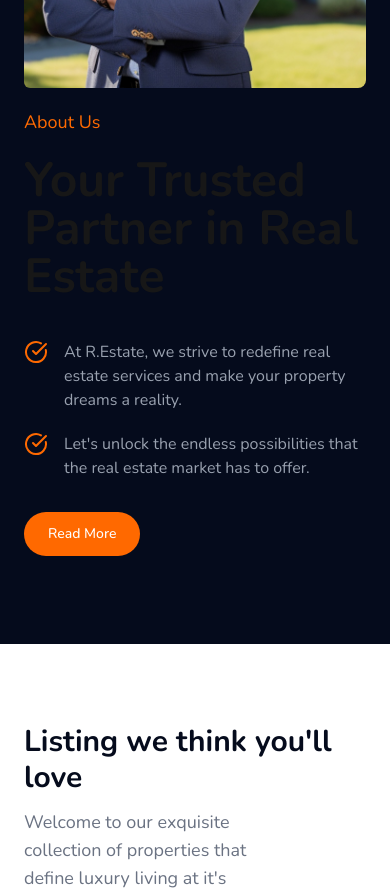
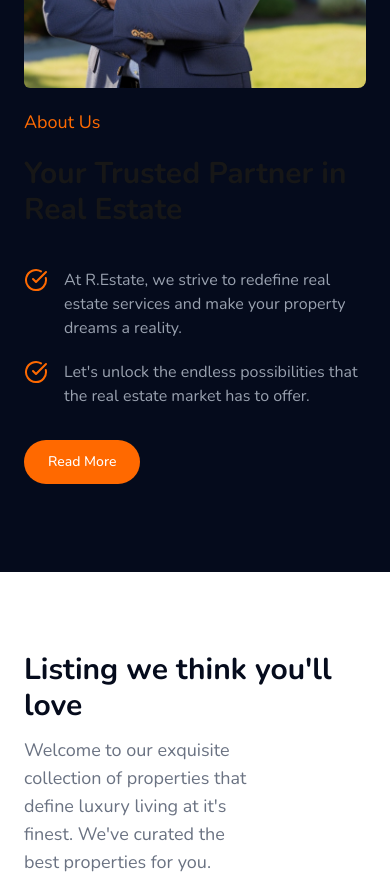
Before and after one commit to trustonyekwere/rs, a Next.js app: page / in a window 390 px wide. Shown: the part 3320-4214 px from the top of the page. Built offline with nearby package versions, Linux system fonts and the light colour scheme.

Commit message:
fixed text size

```diff
--- a/app/components/sections/About.tsx
+++ b/app/components/sections/About.tsx
@@ -21,7 +21,7 @@ export default function About() {
 
                         <div>
                             <p className="text-orange-500 text-lg">About Us</p>
-                            <h1 className="text-5xl font-bold py-5">Your Trusted Partner in Real Estate</h1>
+                            <h1 className="text-3xl md:text-5xl font-bold py-5">Your Trusted Partner in Real Estate</h1>
                             <div className="my-5 pb-3 space-y-5 text-gray-400">
                                 <div className="flex space-x-4">
                                     <div className="text-orange-500">
```
